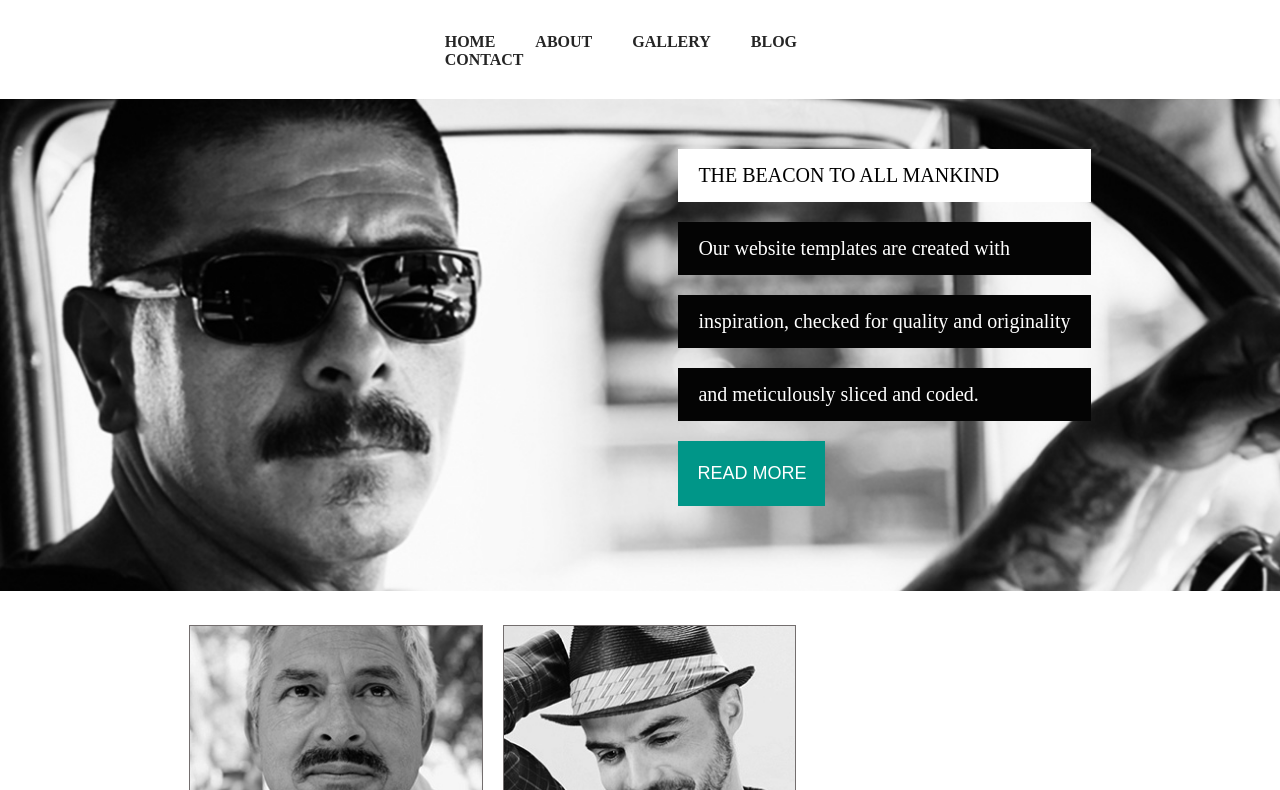
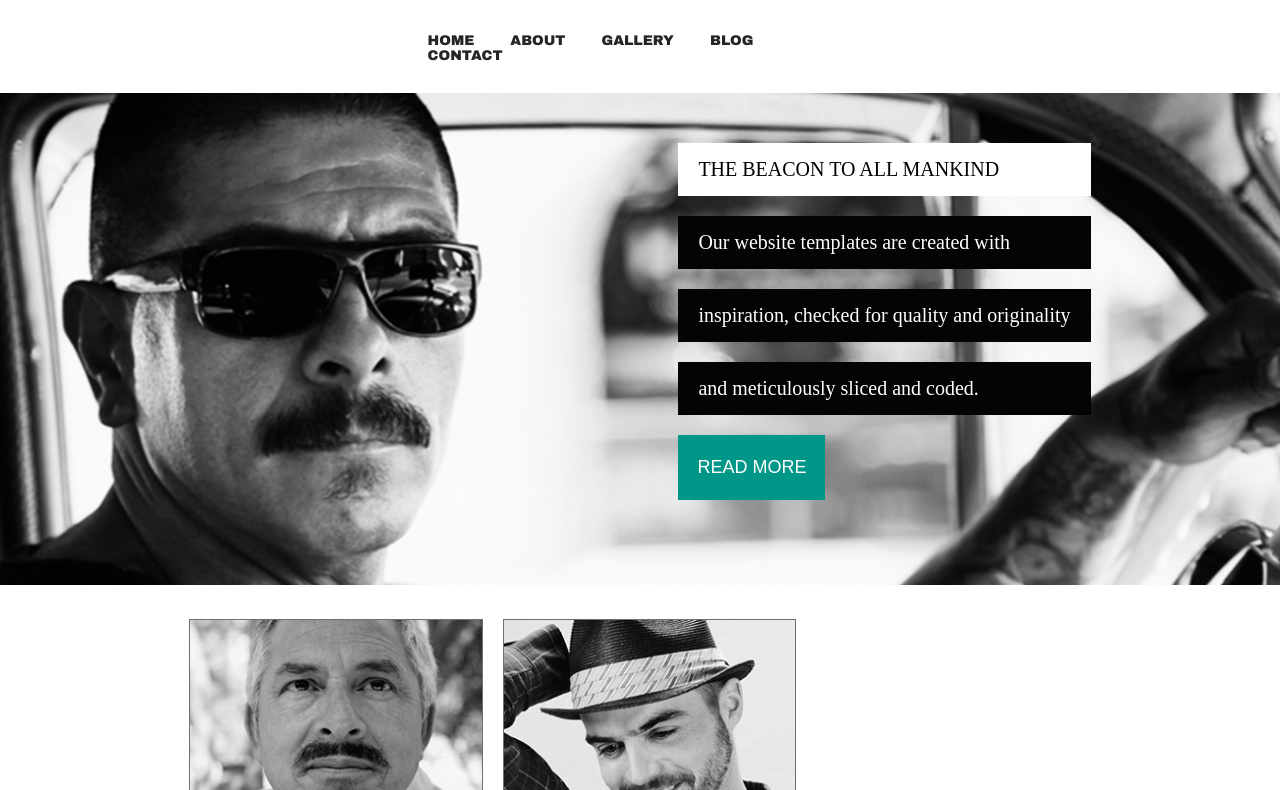
Before and after one commit to SrabaniBasak/oct17-nov17, a plain HTML site: page mustacheenthusiast/index.html in a window 1280 px wide. Shown: the part 149-939 px from the top of the page. Drawn offline with Linux system fonts and the light colour scheme.

Commit message:
header style modified

```diff
--- a/mustacheenthusiast/css/style.css
+++ b/mustacheenthusiast/css/style.css
@@ -22,17 +22,19 @@ body {
     height: auto;
 }
 .menu-container {
-    width: 33.33%;
+    width: 36%;
     margin: auto;
+    font-family: "Arial Black", Gadget, sans-serif;
 }
 ul.menu-list {
     list-style: none;
     padding: 0;
+    overflow: hidden;
 }
 ul.menu-list li {
-    display: inline-block;
+    float: left;
     margin: 0 18px;
-    font-size: 16px;
+    font-size: 14px;
     color: #252525;
     font-weight: bold;
     text-transform: uppercase;
```
